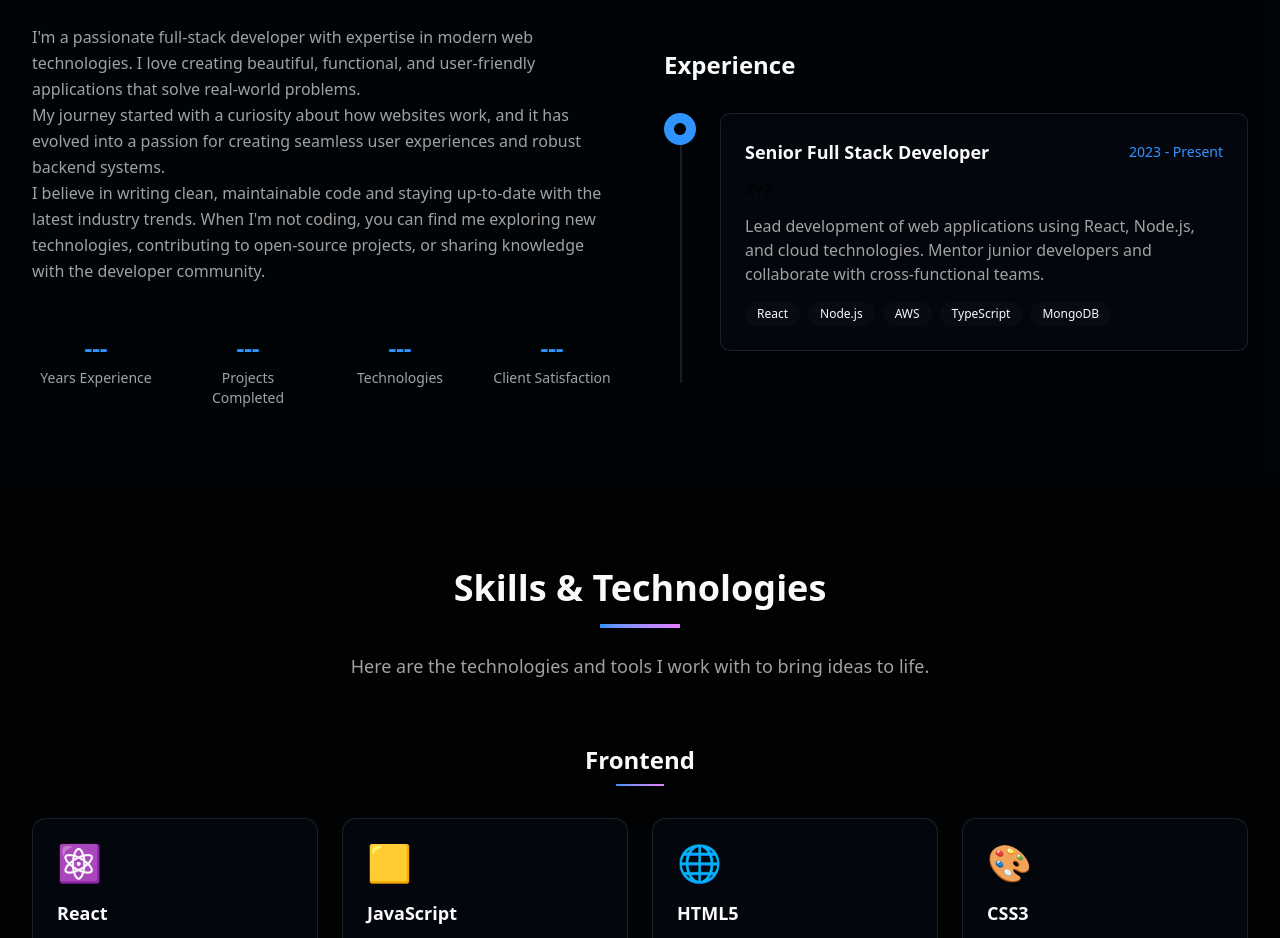
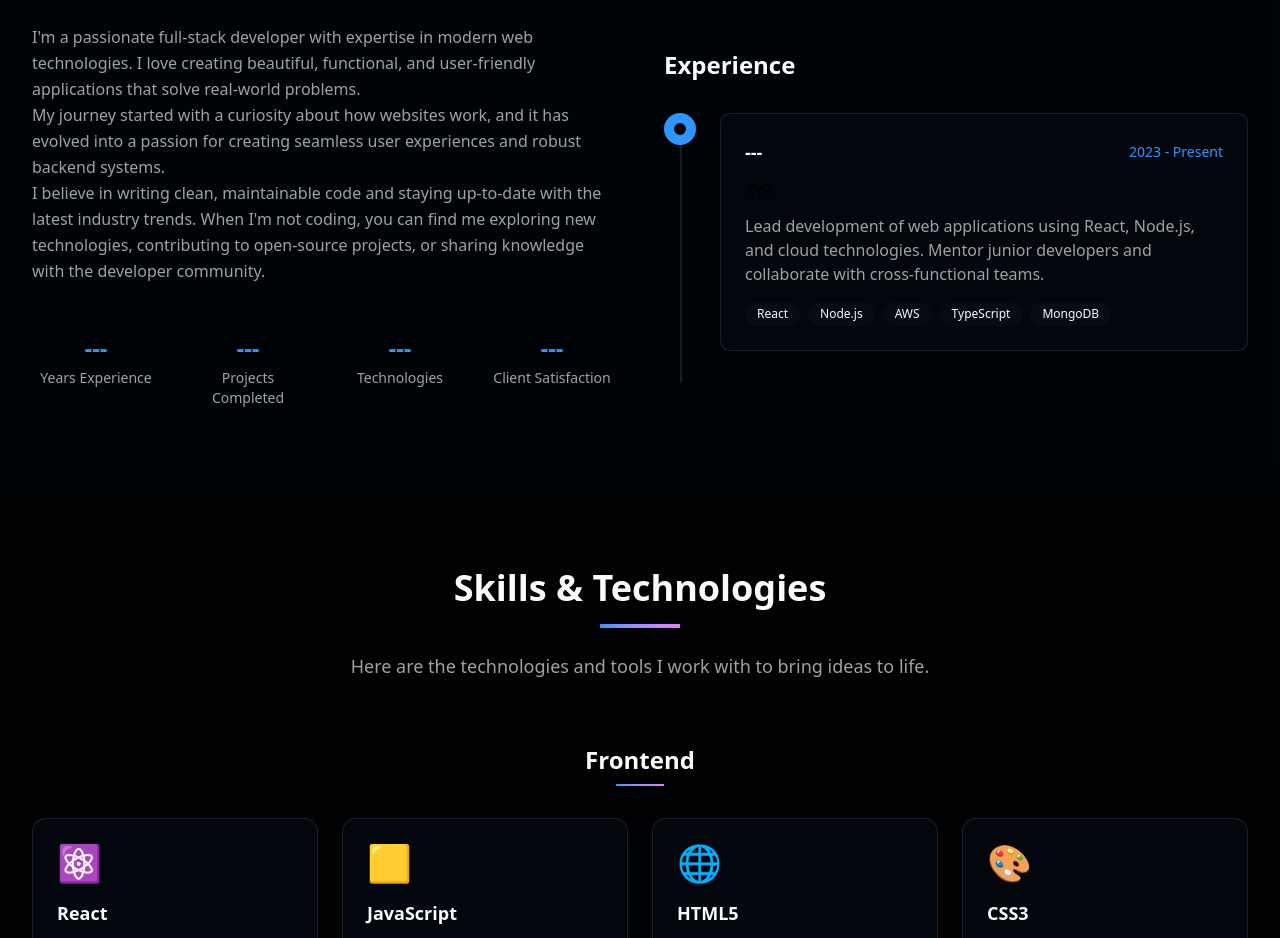
Before and after one commit to MarufAnan/my-portfolio, a React (Vite) app: page / in a window 1280 px wide. Shown: the part 1060-1998 px from the top of the page. Built offline with nearby package versions, Linux system fonts and the light colour scheme.

Commit message:
experience change

```diff
--- a/src/data/portfolioData.js
+++ b/src/data/portfolioData.js
@@ -64,7 +64,7 @@
   {
     id: 1,
     company: "XYZ",
-    position: "Senior Full Stack Developer",
+    position: "---",
     duration: "2023 - Present",
     description: "Lead development of web applications using React, Node.js, and cloud technologies. Mentor junior developers and collaborate with cross-functional teams.",
     technologies: ["React", "Node.js", "AWS", "TypeScript", "MongoDB"]
```
